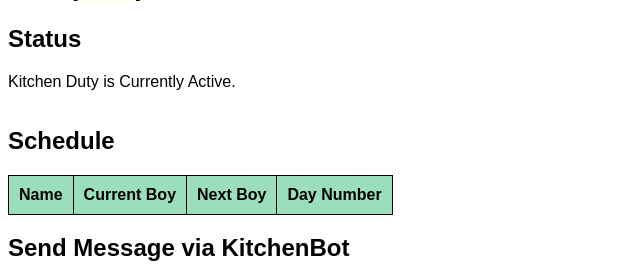
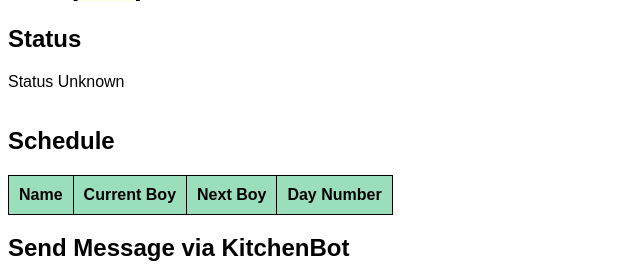
Before and after one commit to nathan-weinberg/kitchen-bot, a Flask app: template templates/index.html in a window 1280 px wide. Shown: the part 369-634 px from the top of the page, without its empty margins (0-640 px from the left). Run offline with Flask 2, Linux system fonts and the light colour scheme; the template is opened without the code that fills it, so the values that code supplies are empty; some libraries are stand-ins or nearby versions.

Commit message:
Moved status variable from environment to database

```diff
--- a/app.py
+++ b/app.py
@@ -16,11 +16,11 @@ conn = psycopg2.connect(DATABASE_URL, sslmode='require')
 
 app = Flask(__name__)
 app.secret_key = os.environ['SECRET_KEY']
-status = os.environ['NOTIFY_STATUS']
 
 # routes GET case to app (occurs when webpage is accessed)
 @app.route('/', methods=['GET'])
 def index():
+	status = db.getStatus(conn)
 	return render_template("index.html", status=status)
 
 # returns JSON of all boys in db to front-end (occurs automatically when webpage is loaded)
@@ -61,6 +61,9 @@ def webhook():
 	log('Received {}'.format(data))
 	text = data['text'].lower()
 
+	# fetch current status
+	status = db.getStatus(conn)
+
 	# detect whether or not KitchenBot is being addressed in message
 	if "@kitchenbot" in text:
 
@@ -80,7 +83,7 @@ def webhook():
 			user = db.getNextBoy(conn)
 			dayNum = db.getBoyNum(conn)
 
-			if status == 'DISABLED':
+			if status == "DISABLED":
 				msg = "Kitchen duty is currently inactive."
 			elif dayNum == 1:
 				dayAfterTomorow = datetime.date.today() + datetime.timedelta(days=2)
@@ -100,7 +103,7 @@ def webhook():
 			user = db.getBoy(conn)
 			dayNum = db.getBoyNum(conn)
 
-			if status == 'DISABLED':
+			if status == "DISABLED":
 				msg = "Kitchen duty is currently inactive."
 			elif dayNum == 1:
 				today = datetime.date.today()
@@ -124,7 +127,7 @@ def webhook():
 
 		elif "the kitchen is a mess" in text:
 
-			if status == 'DISABLED':
+			if status == "DISABLED":
 				msg = "Kitchen duty is currently inactive."
 			else:
 				user = db.getBoy(conn)
@@ -132,7 +135,7 @@ def webhook():
 			send_message(msg, [user])
 
 		elif "the kitchen looks great" in text:
-			if status == 'DISABLED':
+			if status == "DISABLED":
 				msg = "Kitchen duty is currently inactive."
 			else:
 				user = db.getBoy(conn)
@@ -161,7 +164,7 @@ def webhook():
 			elif status == "DISABLED":
 				msg = "Kitchen duty is already suspended."
 			else:
-				os.environ['NOTIFY_STATUS'] = "DISABLED"
+				db.changeStatus(conn, "DISABLED")
 				msg = "Kitchen duty suspended."
 			send_message(msg)
 
@@ -171,7 +174,7 @@ def webhook():
 			elif status == "ENABLED":
 				msg = "Kitchen duty is currently active."
 			else:
-				os.environ['NOTIFY_STATUS'] = "ENABLED"
+				db.changeStatus(conn, "ENABLED")
 				msg = "Kitchen duty resumed."
 			send_message(msg)
 
--- a/database.py
+++ b/database.py
@@ -62,6 +62,27 @@ def getUserID(conn, user):
 	cur.close()
 	return user_id
 
+def getStatus(conn):
+	''' gets String of status of KitchenBot
+	'''
+	cur = conn.cursor()
+	cur.execute("SELECT status FROM meta")
+	status = cur.fetchone()[0]
+	cur.close()
+	return status
+
+def changeStatus(conn, newStatus):
+	''' changes status of KitchenBot
+	'''
+	cur = conn.cursor()
+
+	# changes status variable of meta table to newStatus
+	cur.execute("UPDATE meta SET status = (%s);",(newStatus,))
+
+	# commit changes
+	conn.commit()
+	cur.close()
+
 def changeDay(conn, user):
 	''' changes dayNum attribute to 2 for given user
 	'''
--- a/templates/index.html
+++ b/templates/index.html
@@ -35,8 +35,10 @@
 			<h2 id="statusHeader">Status</h2>
 			{% if status == "DISABLED" %}
 				<p>Kitchen Duty is Currently Suspended.</p>
+			{% elif status == "ENABLED" %}
+				<p>Kitchen Duty is Currently Active.</p>
 			{% else %}
-				<p>Kitchen Duty is Currently Active.</p>
+				<p>Status Unknown</p>
 			{% endif %}
 		</div>
 
```
